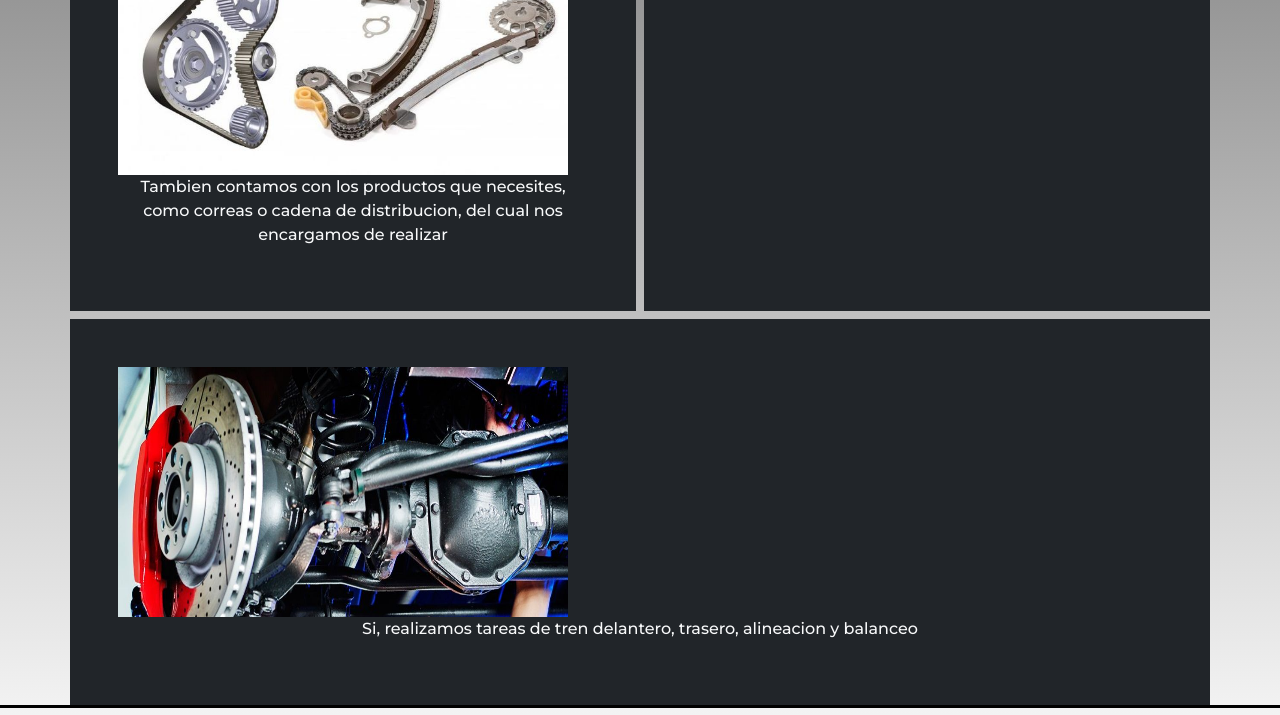
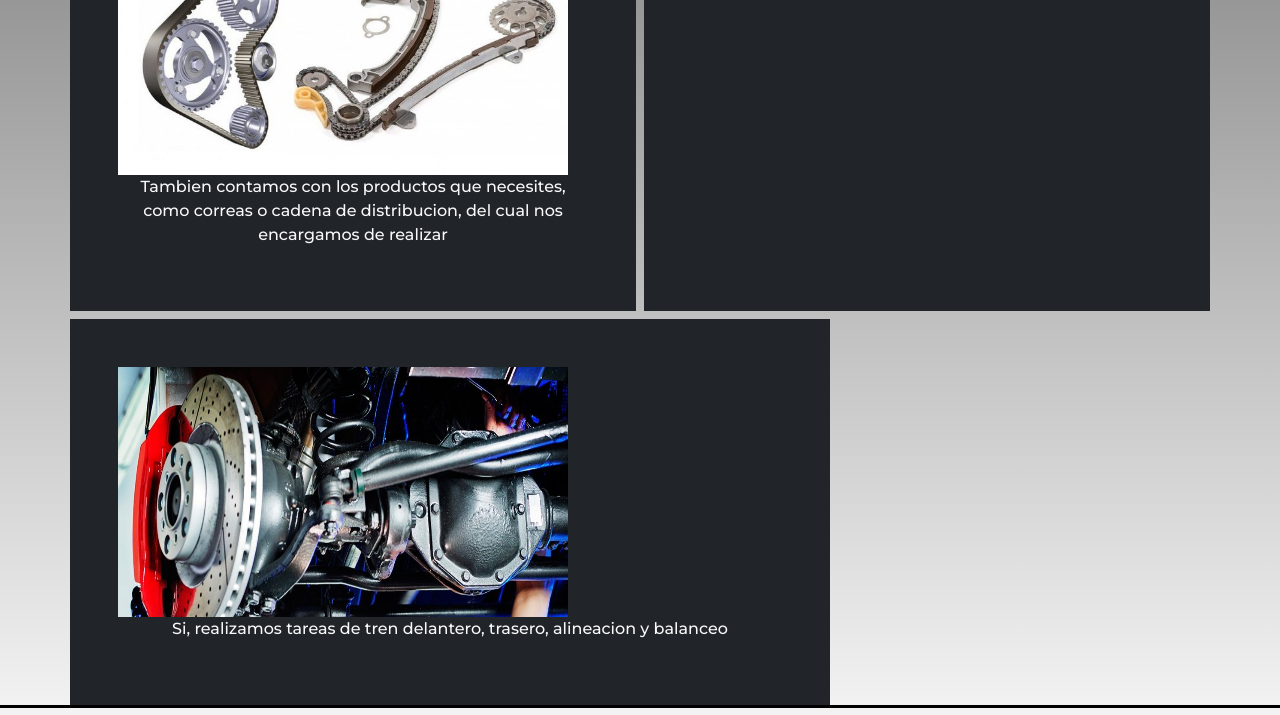
Before and after one commit to patotevez/TVZ-Garage, a plain HTML site: page trabajos.html in a window 1280 px wide. Shown: the part 667-1382 px from the top of the page. Drawn offline with nearby package versions, Linux system fonts and the light colour scheme.

Commit message:
Modifique Trabajos

```diff
--- a/trabajos.html
+++ b/trabajos.html
@@ -60,7 +60,7 @@
                         <img src="./img/detailing-tvzgarage.jpg" alt="detailing-tvzgarage">
                         <p>Nos encanta y apasiona realizar trabajos sobre el cuidado de su vehiculo, para dejarlos mejor que salidos de fabrica</p>
                     </div>
-                    <div class="col bg-dark text-light p-5">
+                    <div class="col bg-dark text-light p-5 col-md-6 col-lg-8">
                         <img src="./img/tren-delantero.jpg" alt="tren-delantero">
                         <p>Si, realizamos tareas de tren delantero, trasero, alineacion y balanceo</p>
                     </div>
```
